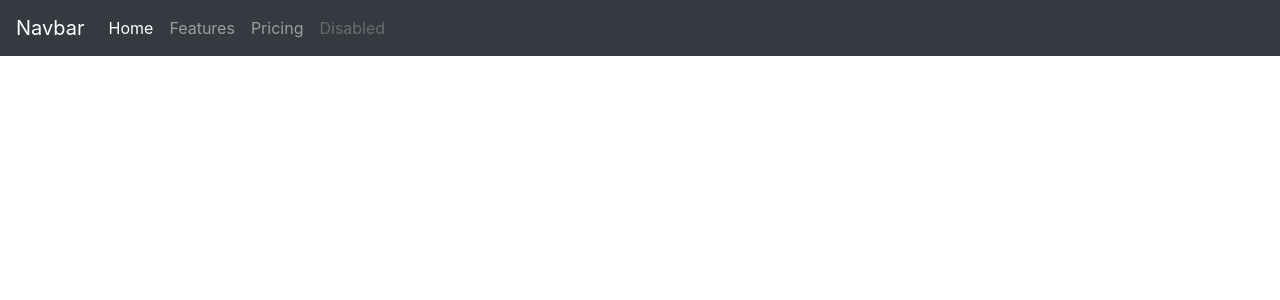
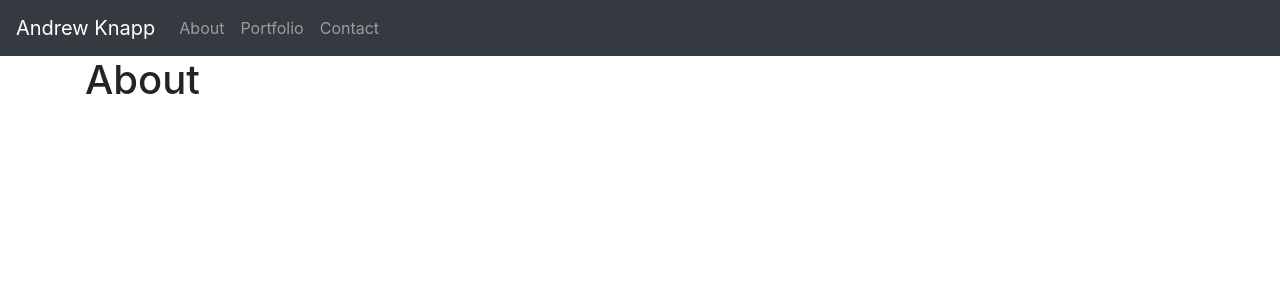
Before and after one commit to andrewjknapp/Updated-Portfolio, a React (Create React App) app: page / in a window 1280 px wide. Shown: the top 300 px of the page. Built offline with nearby package versions, Linux system fonts and the light colour scheme.

Commit message:
Created routes for each link in the nav bar

```diff
--- a/package.json
+++ b/package.json
@@ -8,6 +8,7 @@
     "@testing-library/user-event": "^7.2.1",
     "react": "^16.13.1",
     "react-dom": "^16.13.1",
+    "react-router-dom": "^5.1.2",
     "react-scripts": "3.4.1"
   },
   "scripts": {
--- a/src/App.js
+++ b/src/App.js
@@ -1,12 +1,21 @@
-import React, { Fragment, useState } from 'react';
+import React from 'react';
+import { BrowserRouter as Router, Route } from 'react-router-dom'
 import Navbar from './components/Navbar'
+import About from './components/pages/About'
+import Contact from './components/pages/Contact'
+import Portfolio from './components/pages/Portfolio'
 
 function App() {
 
   return (
-    <Fragment>
+    <Router>
       <Navbar/>
-    </Fragment>
+      <article className="container">
+        <Route exact path="/" component={About}/>
+        <Route exact path="/contact" component={Contact}/>
+        <Route exact path="/portfolio" component={Portfolio}/>
+      </article>
+    </Router>
   );
 }
 
--- a/src/components/Navbar.js
+++ b/src/components/Navbar.js
@@ -1,26 +1,24 @@
 import React from "react";
+import { Link } from "react-router-dom";
 
 function Navbar() {
 
     return (
         <nav className="navbar navbar-expand-lg navbar-dark bg-dark">
-          <a className="navbar-brand" href="#">Navbar</a>
+          <a className="navbar-brand" href="#">Andrew Knapp</a>
           <button className="navbar-toggler" type="button" data-toggle="collapse" data-target="#navbarNav" aria-controls="navbarNav" aria-expanded="false" aria-label="Toggle navigation">
             <span className="navbar-toggler-icon"></span>
           </button>
           <div className="collapse navbar-collapse" id="navbarNav">
             <ul className="navbar-nav">
-              <li className="nav-item active">
-                <a className="nav-link" href="#">Home <span className="sr-only">(current)</span></a>
+              <li className="nav-item">
+              <Link to="/" className="nav-link">About</Link>
               </li>
               <li className="nav-item">
-                <a className="nav-link" href="#">Features</a>
+                <Link to="/portfolio" className="nav-link">Portfolio</Link>
               </li>
               <li className="nav-item">
-                <a className="nav-link" href="#">Pricing</a>
-              </li>
-              <li className="nav-item">
-                <a className="nav-link disabled" href="#">Disabled</a>
+                <Link to="/contact" className="nav-link">Contact</Link>
               </li>
             </ul>
           </div>
--- /dev/null
+++ b/src/components/pages/About.js
@@ -0,0 +1,9 @@
+import React from "react";
+
+function About() {
+    return(
+        <h1>About</h1>
+    )
+}
+
+export default About;
--- /dev/null
+++ b/src/components/pages/Contact.js
@@ -0,0 +1,9 @@
+import React from "react";
+
+function Contact() {
+    return(
+        <h1>Contact</h1>
+    )
+}
+
+export default Contact;
--- /dev/null
+++ b/src/components/pages/Portfolio.js
@@ -0,0 +1,9 @@
+import React from "react";
+
+function Portfolio() {
+    return(
+        <h1>Portfolio</h1>
+    )
+}
+
+export default Portfolio;
```
Also changed, not shown: 1 other file (tests, documents, lock files or other folders).
